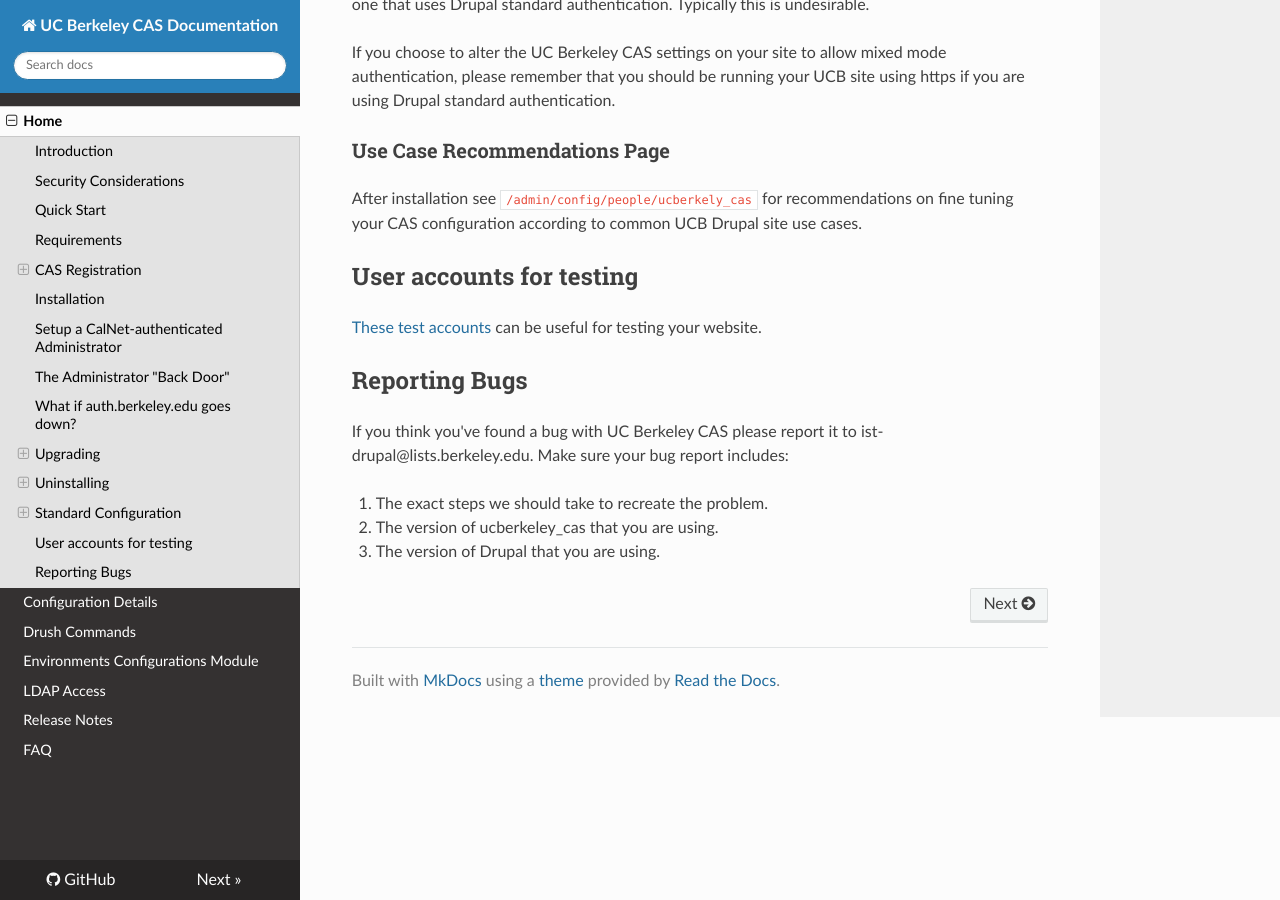
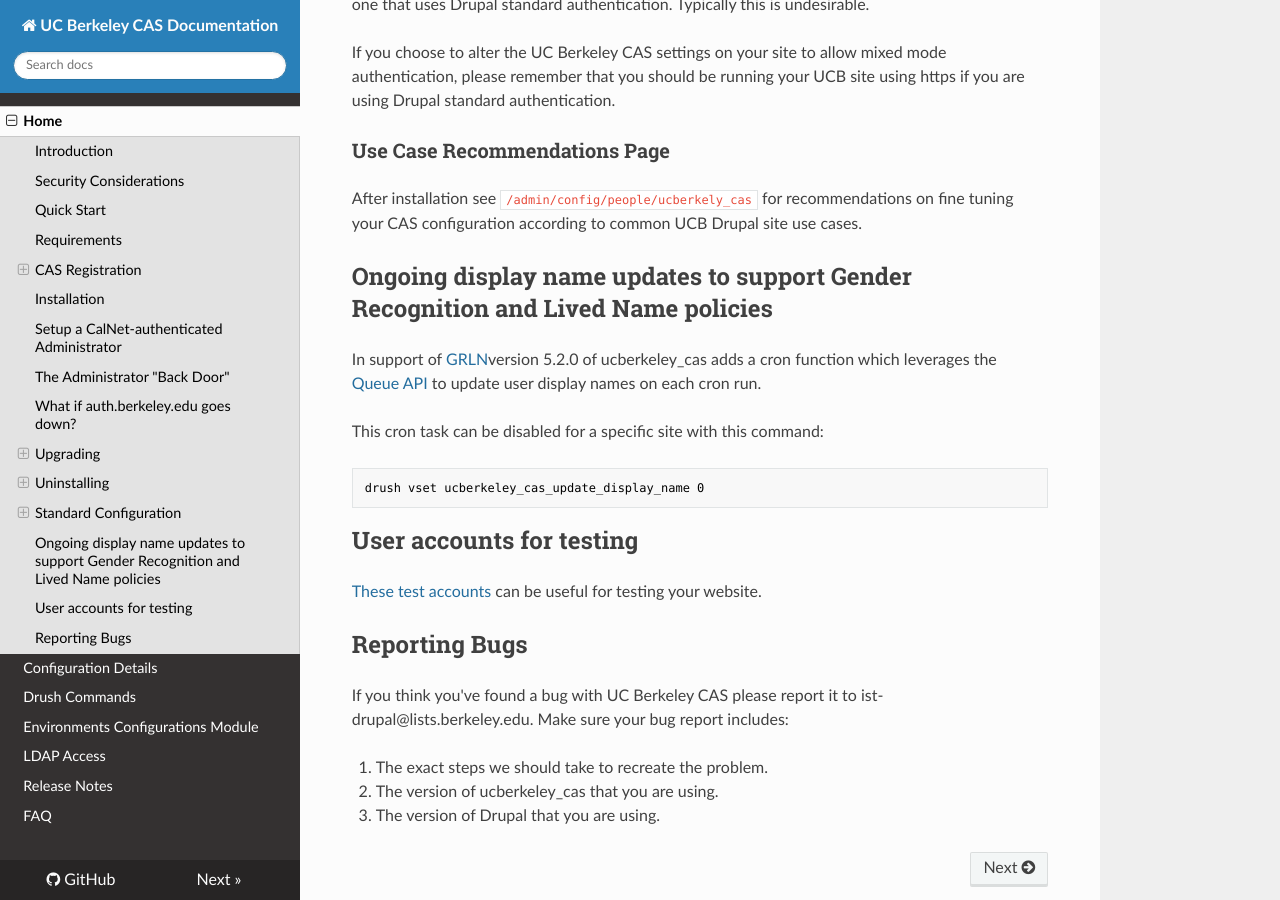
Before and after one commit to ucb-ist-drupal/ucberkeley_cas-7, an MkDocs documentation site: the page built from docs/index.md, in a window 1280 px wide and 900 px high, scrolled down 8146 px. Built offline with MkDocs 1.6.1, drawn with Linux system fonts in a browser that asks for light colours; nearby versions of some CDN libraries; old or Windows-style settings are respelled for this version of MkDocs.

Commit message:
OPENUCB-2671: Document site variable ucberkeley_cas_update_display_name which, if set to false, prevents display name updates on cron.

````diff
--- a/docs/index.md
+++ b/docs/index.md
@@ -341,6 +341,18 @@ After installation see `/admin/config/people/ucberkely_cas` for recommendations
 on fine tuning your CAS configuration according to common UCB Drupal
 site use cases.
 
+## Ongoing display name updates to support Gender Recognition and Lived Name policies
+
+In support of [GRLN](https://diversity.berkeley.edu/thriving-initiatives/gender-recognition-and-lived-name-policy)version 5.2.0 of ucberkeley_cas adds a cron
+function which leverages the [Queue API](https://api.drupal.org/api/drupal/modules%21system%21system.queue.inc/group/queue/7.x)
+to update user display names on each cron run.
+
+This cron task can be disabled for a specific site with this command:
+
+```shell
+drush vset ucberkeley_cas_update_display_name 0
+```
+
 ## User accounts for testing
 
 [These test accounts](https://calnetweb.berkeley.edu/calnet-technologists/ldap-directory-service/resources-developers/universal-test-ids) can be useful for testing your website.
````
